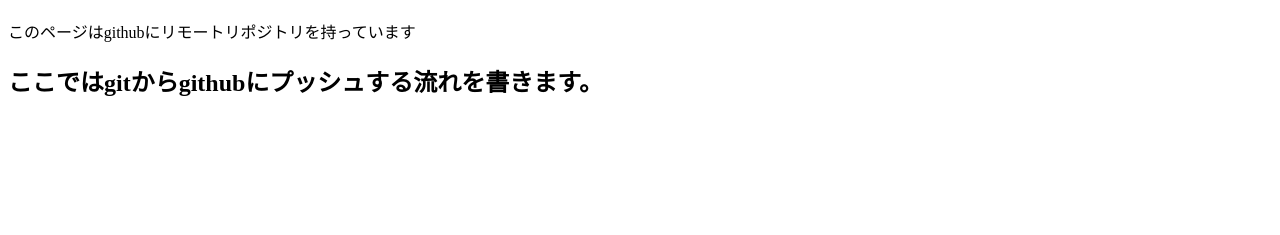
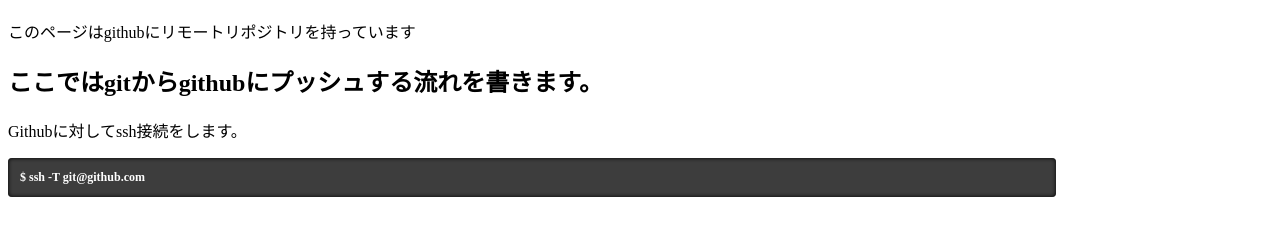
Before and after one commit to Merak-h/github-test-repository, a plain HTML site: page index.html in a window 1280 px wide. Shown: the part 61-296 px from the top of the page. Drawn offline with Linux system fonts and the light colour scheme.

Commit message:
add to css

```diff
--- a/index.html
+++ b/index.html
@@ -5,6 +5,20 @@
   <meta http-equiv="X-UA-Compatible" content="IE=edge">
   <meta name="viewport" content="width=device-width, initial-scale=1.0">
   <title>Wellcome to the Git test project.</title>
+  <style>
+    .cord{
+      display: block;
+      width: 80vw;
+      margin-right: auto;
+      background-color: rgb(61, 61, 61);
+      color: #ffffff;
+      font-weight: 600;
+      font-size: 12px;
+      box-shadow: inset #000 0 0 4px;
+      padding: 1em;
+      border-radius: 4px;
+    }
+  </style>
 </head>
 <body>
   <h1>
@@ -13,6 +27,8 @@
   <p>このページはgithubにリモートリポジトリを持っています</p>
   <div>
     <h2>ここではgitからgithubにプッシュする流れを書きます。</h2>
+    <p>Githubに対してssh接続をします。</p>
+    <p class="cord">$ ssh -T git@github.com</p>
   </div>
 </body>
 </html>
```
